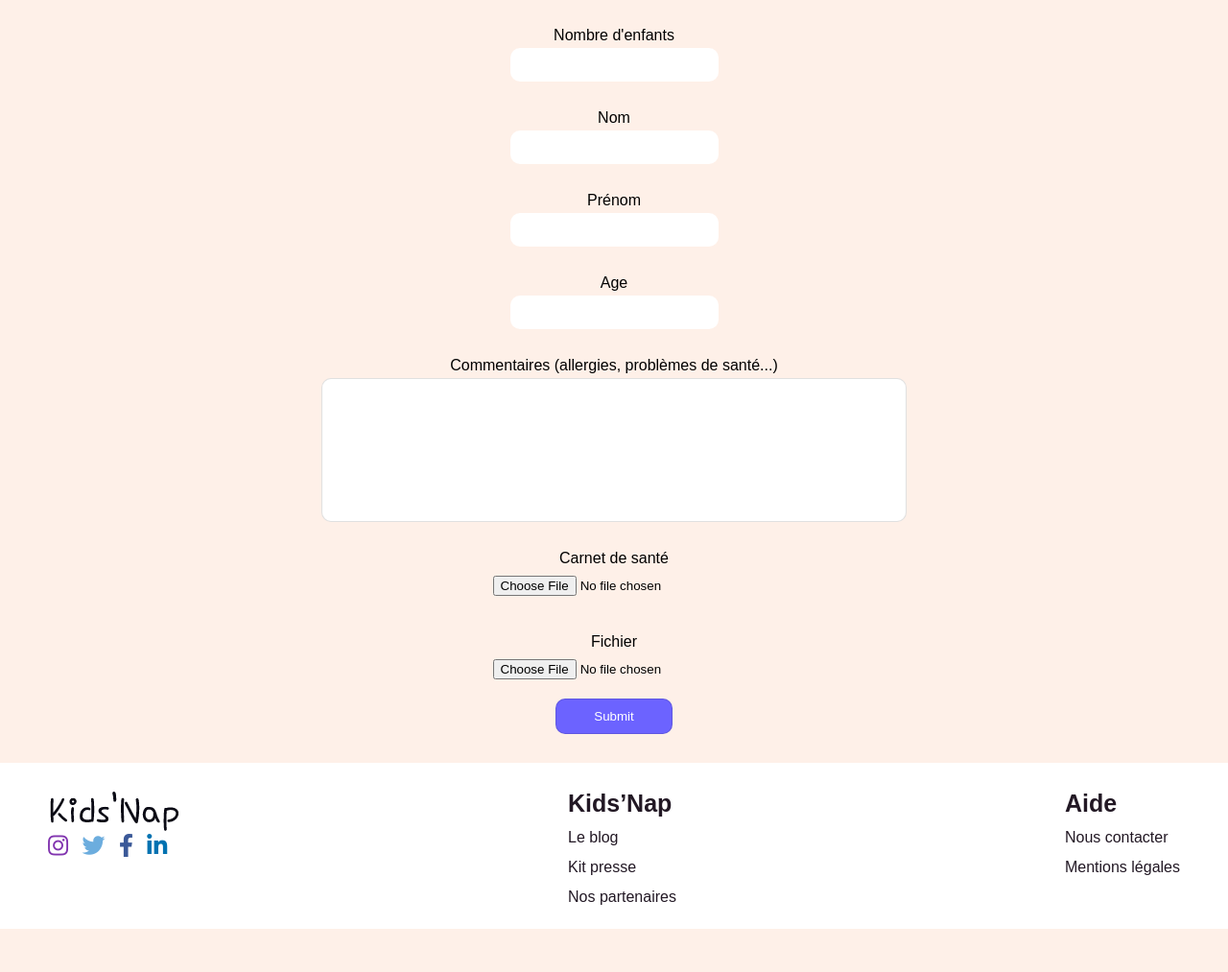
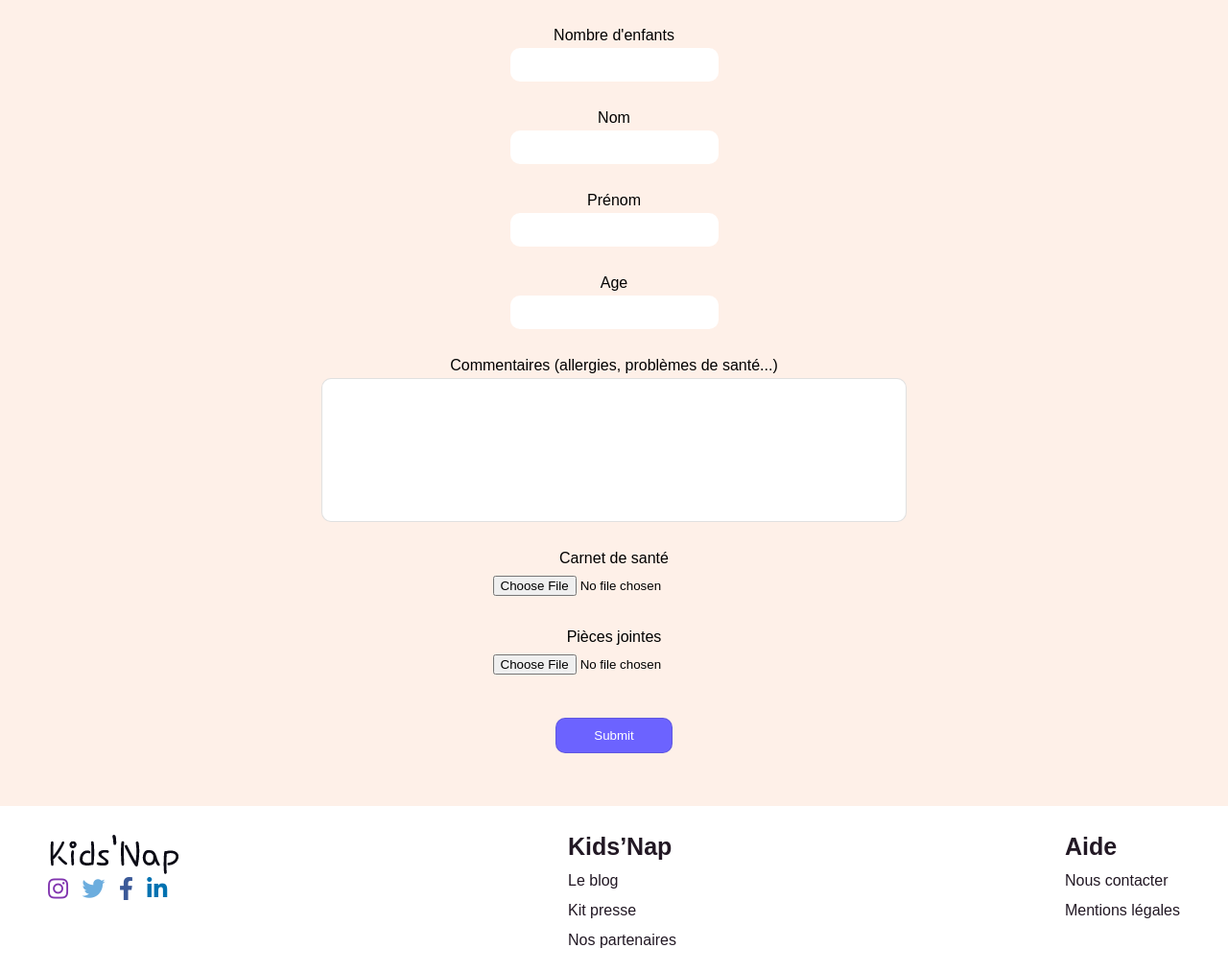
Before and after one commit to QVan27/KidsNap, a PHP site: template base_mvc/App/Views/reservation.php in a window 1280 px wide. Shown: the part 170-1183 px from the top of the page at 96% size. Before the commit the page ends 1138 px from the top, so only its background shows below. Run offline with PHP 8.4, Linux system fonts and the light colour scheme; the template is opened without the code that fills it, so the values that code supplies are empty; some libraries are stand-ins or nearby versions.

Commit message:
reservation-enfants

```diff
--- a/base_mvc/App/Views/reservation.php
+++ b/base_mvc/App/Views/reservation.php
@@ -8,7 +8,7 @@
         <form action="" id="form-reservation" class="form-reservation">
 
             <label class="label-kid" for="nb-kids">Nombre d'enfants</label>
-            <input type="text" name="nb-kids" class="input-kid" id="nb-kids">
+            <input type="number" name="nb-kids" class="input-kid" id="nb-kids">
 
             <label class="label-kid" for="name-kid">Nom</label>
             <input type="text" name="name-kid" class="input-kid" id="name-kid">
@@ -25,10 +25,10 @@
             <label for="carnet-kid">Carnet de santé</label>
             <input type="file" name="carnet-kid" class="input-kid file-kid" id="carnet-kid" placeholder="">
 
-            <label for="file-kid">Fichier</label>
+            <label for="file-kid">Pièces jointes</label>
             <input type="file" name="file-kid" class="file-kid" id="file-kid">
 
-            <input type="submit" name="submit-kid" id="submit-kid">
+            <input type="submit" name="submit-kid" class="file-kid" id="submit-kid">
         </form>
     </div>
 </section>
--- a/base_mvc/public/asset/css/style.css
+++ b/base_mvc/public/asset/css/style.css
@@ -2101,7 +2101,6 @@ input[type="checkbox"] {
 }
 
 .form-reservation-container{
-
     background-color: var(--white-cream);
 }
 .form-reservation{
@@ -2112,6 +2111,9 @@ input[type="checkbox"] {
 }
 .input-kid{
     margin-bottom: 30px;
+}
+.file-kid{
+    margin-bottom: 25px;
 }
 .label-kid{
     margin-bottom: 5px;
```
